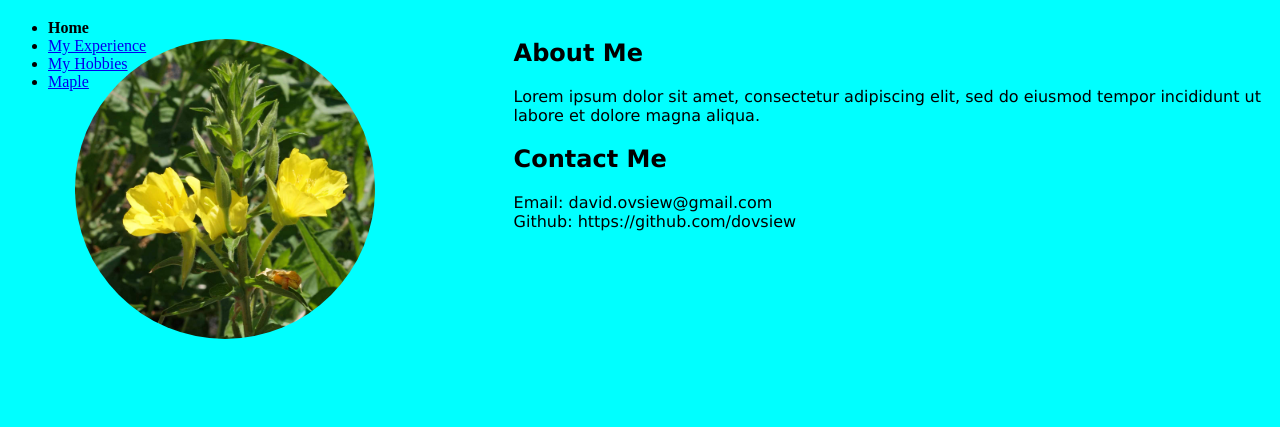
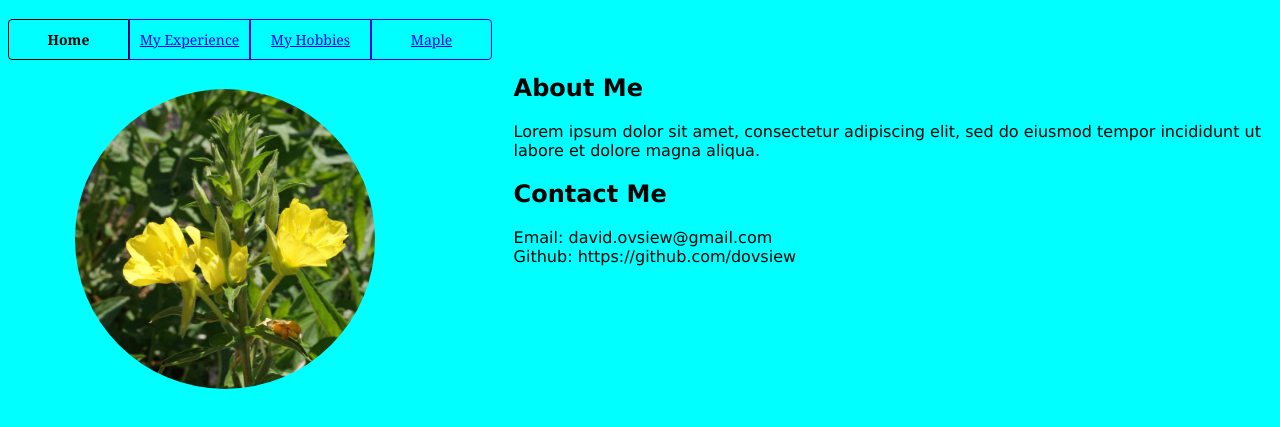
Before and after one commit to dovsiew/personal-website, a plain HTML site: page website.html in a window 1280 px wide. Shown: the part 61-488 px from the top of the page. Drawn offline with Linux system fonts and the light colour scheme.

Commit message:
Modified format of nav bar

```diff
--- a/style.css
+++ b/style.css
@@ -8,19 +8,41 @@ h1 {
 }
 
 img {
+	position: absolute;
+	left: 75px;
+	top: 150px;
 	float:left;
    	border-radius: 50%;
 }
 
-#picture {
-	position: absolute;
-	left: 75px;
-	top: 100px;
-}
-
 #information {
 	float: right;
+	margin-top: 35px;
 	width: 60%;
 	color: black;
 	font-family: verdana;
 }
+
+nav {
+	width: 100%;
+    font-size: 14px;
+    font-family: georgia;
+    text-align: center;
+}
+
+a {
+    width: 119px;
+    border: solid 1px;
+    float: left;
+    padding: 10px 0;
+}
+
+a:first-child {
+    border-top-left-radius: 4px;
+    border-bottom-left-radius: 4px;
+}
+
+a:last-child {
+    border-top-right-radius: 4px;
+    border-bottom-right-radius: 4px;
+}
--- a/website.html
+++ b/website.html
@@ -23,12 +23,10 @@
 	</div>
 
 	<nav>
-		<ul>
-	    	<li><strong>Home</strong></li>
-	    	<li><a href="experience.html">My Experience</a></li>
-	    	<li><a href="hobbies.html">My Hobbies</a></li>
-	    	<li><a href="maple.html">Maple</a></li>
-		</ul>
+		<a><strong>Home</strong></a>
+		<a href="experience.html">My Experience</a>
+		<a href="hobbies.html">My Hobbies</a>
+		<a href="maple.html">Maple</a>
 	</nav>
 
 </html>
```
